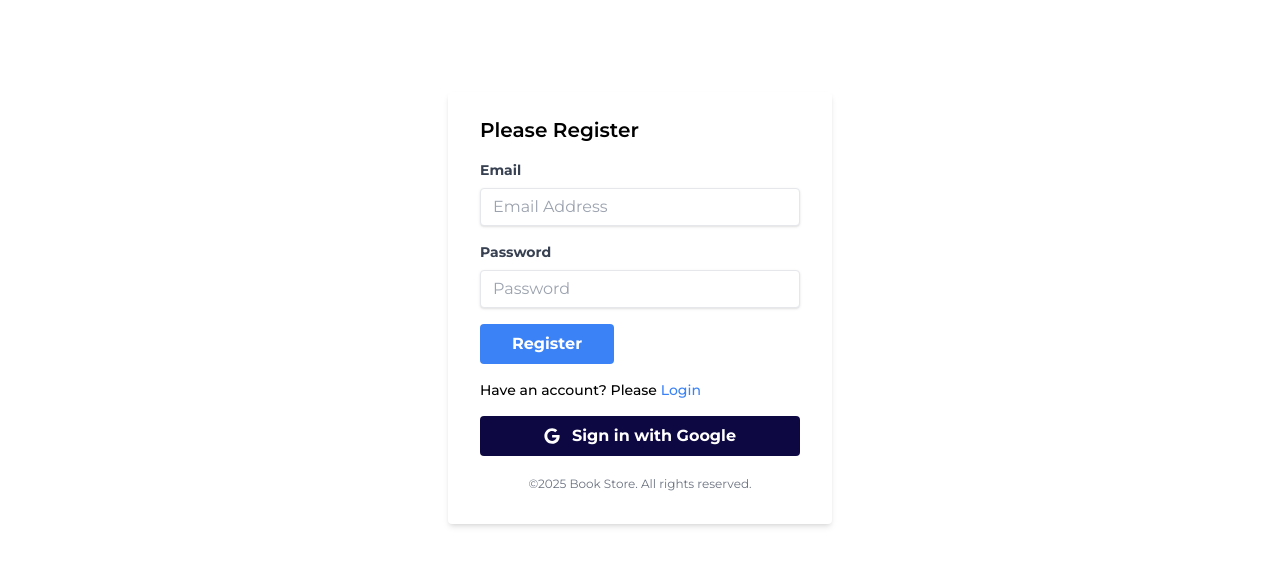
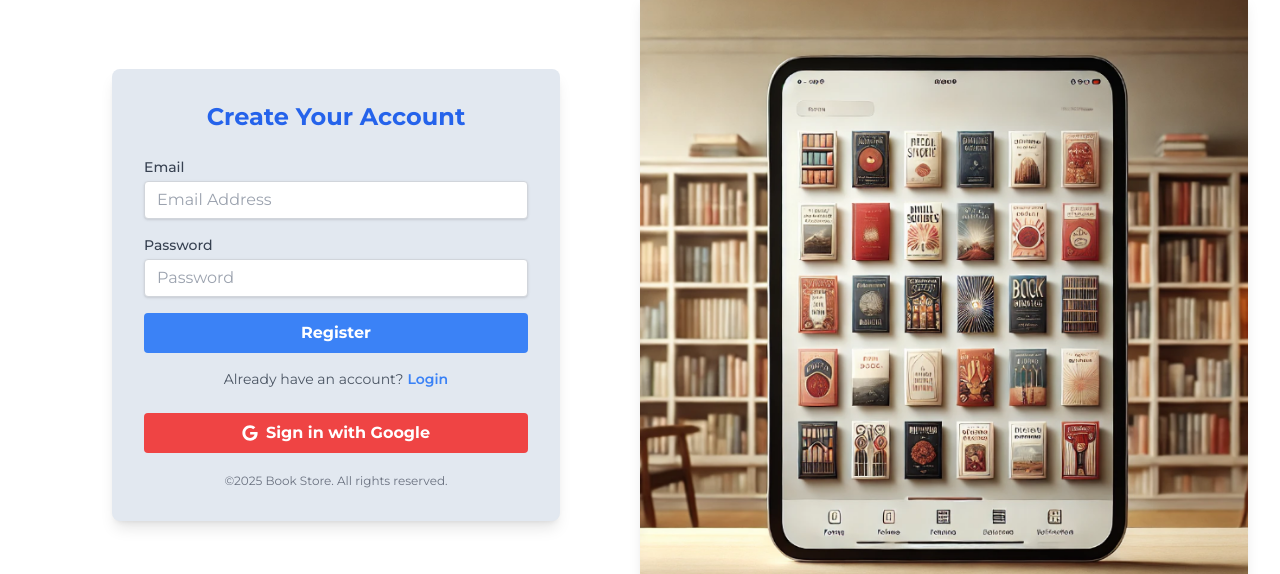
Before and after one commit to askhan963/BookShelfX, a React (Vite) app in the folder client/: page /register in a window 1280 px wide. Shown: the part 128-702 px from the top of the page. Built offline with nearby package versions, Linux system fonts and the light colour scheme; no server answers.

Commit message:
Adjusting Styles of Login,Register & Admin.

```diff
--- a/client/src/components/AdminLogin.jsx
+++ b/client/src/components/AdminLogin.jsx
@@ -1,6 +1,5 @@
 import React, { useState } from "react";
 import { useForm } from "react-hook-form";
-
 import axios from "axios";
 import getBaseUrl from "../utils/baseURL";
 import { useNavigate } from "react-router-dom";
@@ -13,11 +12,9 @@ const AdminLogin = () => {
     watch,
     formState: { errors },
   } = useForm();
-
   const navigate = useNavigate();
 
   const onSubmit = async (data) => {
-    // console.log(data)
     try {
       const response = await axios.post(
         `${getBaseUrl()}/api/auth/admin`,
@@ -29,16 +26,14 @@ const AdminLogin = () => {
         }
       );
       const auth = response.data;
-      //    console.log(auth)
       if (auth.token) {
         localStorage.setItem("token", auth.token);
         setTimeout(() => {
           localStorage.removeItem("token");
-          alert("Token has been expired!, Please login again.");
+          alert("Token has expired. Please login again.");
           navigate("/");
         }, 3600 * 1000);
       }
-
       alert("Admin Login successful!");
       navigate("/dashboard");
     } catch (error) {
@@ -46,15 +41,18 @@ const AdminLogin = () => {
       console.error(error);
     }
   };
+
   return (
-    <div className="h-screen flex justify-center items-center ">
-      <div className="w-full max-w-sm mx-auto bg-white shadow-md rounded px-8 pt-6 pb-8 mb-4">
-        <h2 className="text-xl font-semibold mb-4">Admin Dashboard Login </h2>
+    <div className="h-screen flex justify-center items-center bg-gray-100 p-4">
+      <div className="w-full max-w-md bg-slate-200 shadow-lg rounded-lg px-8 py-8">
+        <h2 className="text-2xl font-bold mb-6 text-center text-blue-600">
+          Admin Dashboard Login
+        </h2>
 
-        <form onSubmit={handleSubmit(onSubmit)}>
-          <div className="mb-4">
+        <form onSubmit={handleSubmit(onSubmit)} className="space-y-4">
+          <div>
             <label
-              className="block text-gray-700 text-sm font-bold mb-2"
+              className="block text-gray-700 text-sm font-medium mb-1"
               htmlFor="username"
             >
               Username
@@ -62,15 +60,15 @@ const AdminLogin = () => {
             <input
               {...register("username", { required: true })}
               type="text"
-              name="username"
               id="username"
-              placeholder="username"
-              className="shadow appearance-none border rounded w-full py-2 px-3 leading-tight focus:outline-none focus:shadow"
+              placeholder="Username"
+              className="shadow appearance-none border border-gray-300 rounded w-full py-2 px-3 text-gray-700 leading-tight focus:outline-none focus:ring-2 focus:ring-blue-500 focus:border-transparent"
             />
           </div>
-          <div className="mb-4">
+
+          <div>
             <label
-              className="block text-gray-700 text-sm font-bold mb-2"
+              className="block text-gray-700 text-sm font-medium mb-1"
               htmlFor="password"
             >
               Password
@@ -78,18 +76,19 @@ const AdminLogin = () => {
             <input
               {...register("password", { required: true })}
               type="password"
-              name="password"
               id="password"
               placeholder="Password"
-              className="shadow appearance-none border rounded w-full py-2 px-3 leading-tight focus:outline-none focus:shadow"
+              className="shadow appearance-none border border-gray-300 rounded w-full py-2 px-3 text-gray-700 leading-tight focus:outline-none focus:ring-2 focus:ring-blue-500 focus:border-transparent"
             />
           </div>
+
           {message && (
-            <p className="text-red-500 text-xs italic mb-3">{message}</p>
+            <p className="text-red-500 text-sm italic text-center">{message}</p>
           )}
-          <div className="w-full">
-            <button className="bg-blue-500 w-full hover:bg-blue-700 text-white font-bold py-2 px-8 rounded focus:outline-none">
-              Login{" "}
+
+          <div>
+            <button className="w-full bg-blue-500 hover:bg-blue-600 text-white font-bold py-2 px-4 rounded transition duration-200 focus:outline-none">
+              Login
             </button>
           </div>
         </form>
--- a/client/src/components/SignUp.jsx
+++ b/client/src/components/SignUp.jsx
@@ -1,88 +1,105 @@
-import React, { useState } from 'react'
-import { Link } from 'react-router-dom'
+import React, { useState } from 'react';
+import { Link, useNavigate } from 'react-router-dom';
 import { FaGoogle } from "react-icons/fa";
-import { useForm } from "react-hook-form"
+import { useForm } from "react-hook-form";
 import { useAuth } from '../context/AuthContext';
+import showCase from '../assets/showcase/showcase-2.png';
 
 const SignUp = () => {
     const [message, setMessage] = useState("");
-    const {registerUser, signInWithGoogle} = useAuth();
-    // console.log(registerUser)
+    const { registerUser, signInWithGoogle } = useAuth();
+    const navigate = useNavigate();
+
     const {
         register,
         handleSubmit,
         watch,
         formState: { errors },
-      } = useForm()
+    } = useForm();
 
-    //   register user
-
-      const onSubmit = async(data) => {
-        // console.log(data)
+    const onSubmit = async (data) => {
         try {
             await registerUser(data.email, data.password);
-            alert("User registered successfully!")
+            alert("User registered successfully!");
+            navigate("/");
         } catch (error) {
-           setMessage("Please provide a valid email and password")
-           console.error(error)
+            setMessage("Please provide a valid email and password");
+            console.error(error);
         }
-      }
+    };
 
-      const handleGoogleSignIn = async() => {
+    const handleGoogleSignIn = async () => {
         try {
             await signInWithGoogle();
             alert("Login successful!");
-            navigate("/")
+            navigate("/");
         } catch (error) {
-            alert("Google sign in failed!")
-            console.error(error)
+            alert("Google sign in failed!");
+            console.error(error);
         }
-      }
+    };
+
     return (
-    <div className='h-[calc(100vh-120px)] flex justify-center items-center '>
-    <div className='w-full max-w-sm mx-auto bg-white shadow-md rounded px-8 pt-6 pb-8 mb-4'>
-        <h2 className='text-xl font-semibold mb-4'>Please Register</h2>
+        <div className='h-auto flex flex-col md:flex-row justify-center items-center p-4'>
+            <div className='w-full md:w-1/2 max-w-md mx-auto bg-slate-200 shadow-lg rounded-lg p-8 mb-6 md:mb-0'>
+                <h2 className='text-2xl font-bold mb-6 text-center text-blue-600'>Create Your Account</h2>
 
-        <form onSubmit={handleSubmit(onSubmit)}>
-            <div className='mb-4'>
-                <label className='block text-gray-700 text-sm font-bold mb-2' htmlFor="email">Email</label>
+                <form onSubmit={handleSubmit(onSubmit)} className='space-y-4'>
+                    <div>
+                        <label className='block text-gray-700 text-sm font-medium mb-1' htmlFor="email">Email</label>
                         <input
                             {...register("email", { required: true })}
-                type="email" name="email" id="email" placeholder='Email Address'
-                className='shadow appearance-none border rounded w-full py-2 px-3 leading-tight focus:outline-none focus:shadow'
+                            type="email"
+                            id="email"
+                            placeholder='Email Address'
+                            className='shadow appearance-none border border-gray-300 rounded w-full py-2 px-3 text-gray-700 leading-tight focus:outline-none focus:ring-2 focus:ring-blue-500 focus:border-transparent'
                         />
                     </div>
-            <div className='mb-4'>
-                <label className='block text-gray-700 text-sm font-bold mb-2' htmlFor="password">Password</label>
+                    <div>
+                        <label className='block text-gray-700 text-sm font-medium mb-1' htmlFor="password">Password</label>
                         <input
                             {...register("password", { required: true })}
-                type="password" name="password" id="password" placeholder='Password'
-                className='shadow appearance-none border rounded w-full py-2 px-3 leading-tight focus:outline-none focus:shadow'
+                            type="password"
+                            id="password"
+                            placeholder='Password'
+                            className='shadow appearance-none border border-gray-300 rounded w-full py-2 px-3 text-gray-700 leading-tight focus:outline-none focus:ring-2 focus:ring-blue-500 focus:border-transparent'
                         />
                     </div>
                     {
-                message && <p className='text-red-500 text-xs italic mb-3'>{message}</p>
+                        message && <p className='text-red-500 text-sm italic'>{message}</p>
                     }
                     <div>
-                <button className='bg-blue-500 hover:bg-blue-700 text-white font-bold py-2 px-8 rounded focus:outline-none'>Register</button>
+                        <button className='w-full bg-blue-500 hover:bg-blue-700 text-white font-bold py-2 px-4 rounded focus:outline-none transition duration-200'>Register</button>
                     </div>
                 </form>
-        <p className='align-baseline font-medium mt-4 text-sm'>Have an account? Please <Link to="/login" className='text-blue-500 hover:text-blue-700'>Login</Link></p>
 
-        {/* google sign in */}
-        <div className='mt-4'>
+                <p className='text-center text-sm text-gray-600 mt-4'>
+                    Already have an account?
+                    <Link to="/login" className='text-blue-500 hover:text-blue-700 font-semibold ml-1'>Login</Link>
+                </p>
+
+                {/* Google Sign-In */}
+                <div className='mt-6'>
                     <button
                         onClick={handleGoogleSignIn}
-            className='w-full flex flex-wrap gap-1 items-center justify-center bg-secondary hover:bg-blue-700 text-white font-bold py-2 px-4 rounded focus:outline-none'>
-            <FaGoogle  className='mr-2'/>
+                        className='w-full flex items-center justify-center bg-red-500 hover:bg-red-600 text-white font-bold py-2 px-4 rounded transition duration-200 focus:outline-none'
+                    >
+                        <FaGoogle className='mr-2' />
                         Sign in with Google
                     </button>
                 </div>
 
                 <p className='mt-5 text-center text-gray-500 text-xs'>©2025 Book Store. All rights reserved.</p>
             </div>
+            <div className="hidden md:block w-1/2">
+                <img
+                    className='w-full h-auto object-cover transform transition duration-300 hover:scale-105 rounded-md shadow-lg'
+                    src={showCase}
+                    alt="Showcase"
+                />
             </div>
-  )
+        </div>
+    );
 }
 
-export default SignUp
+export default SignUp;
--- a/client/src/components/Singin.jsx
+++ b/client/src/components/Singin.jsx
@@ -1,78 +1,96 @@
-import React, { useState } from 'react'
-import { Link, useNavigate } from 'react-router-dom'
+import React, { useState } from 'react';
+import { Link, useNavigate } from 'react-router-dom';
 import { FaGoogle } from "react-icons/fa";
-import { useForm } from "react-hook-form"
+import { useForm } from "react-hook-form";
 import { useAuth } from '../context/AuthContext';
+import showCase from '../assets/showcase/showcase-1.png';
 
 const Signin = () => {
-    const [message, setMessage] = useState("")
-    const { loginUser, signInWithGoogle} = useAuth();
-    const navigate = useNavigate()
+    const [message, setMessage] = useState("");
+    const { loginUser, signInWithGoogle } = useAuth();
+    const navigate = useNavigate();
     const {
         register,
         handleSubmit,
         watch,
         formState: { errors },
-      } = useForm()
+      } = useForm();
 
     const onSubmit = async (data) => {
         try {
             await loginUser(data.email, data.password);
             alert("Login successful!");
-            navigate("/")
+            navigate("/");
         } catch (error) {
-            setMessage("Please provide a valid email and password")
-            console.error(error)
+            setMessage("Please provide a valid email and password");
+            console.error(error);
         }
-      }
+    };
 
     const handleGoogleSignIn = async () => {
         try {
             await signInWithGoogle();
             alert("Login successful!");
-            navigate("/")
+            navigate("/");
         } catch (error) {
-            alert("Google sign in failed!")
-            console.error(error)
+            alert("Google sign in failed!");
+            console.error(error);
         }
-      }
+    };
+
     return (
-    <div className='h-[calc(100vh-120px)] flex justify-center items-center '>
-        <div className='w-full max-w-sm mx-auto bg-white shadow-md rounded px-8 pt-6 pb-8 mb-4'>
-            <h2 className='text-xl font-semibold mb-4'>Please Login</h2>
+        <div className='h-auto flex justify-center items-center p-4'>
+            <div className="hidden md:block w-1/2">
+                <img
+                    className='w-full h-auto object-cover transform transition duration-300 hover:scale-105 rounded-md shadow-lg'
+                    src={showCase}
+                    alt="Showcase"
+                />
+            </div>
+            <div className='w-full lg:w-1/2 max-w-md mx-auto bg-slate-200 shadow-lg rounded-lg p-8'>
+                <h2 className='text-2xl font-bold mb-6 text-center text-blue-600'>Welcome Back!</h2>
 
-            <form onSubmit={handleSubmit(onSubmit)}>
-                <div className='mb-4'>
-                    <label className='block text-gray-700 text-sm font-bold mb-2' htmlFor="email">Email</label>
+                <form onSubmit={handleSubmit(onSubmit)} className='space-y-4'>
+                    <div>
+                        <label className='block text-gray-700 text-sm font-medium mb-1' htmlFor="email">Email</label>
                         <input
                             {...register("email", { required: true })}
-                    type="email" name="email" id="email" placeholder='Email Address'
-                    className='shadow appearance-none border rounded w-full py-2 px-3 leading-tight focus:outline-none focus:shadow'
+                            type="email"
+                            id="email"
+                            placeholder='Email Address'
+                            className='shadow appearance-none border border-gray-300 rounded w-full py-2 px-3 text-gray-700 leading-tight focus:outline-none focus:ring-2 focus:ring-blue-500 focus:border-transparent'
                         />
                     </div>
-                <div className='mb-4'>
-                    <label className='block text-gray-700 text-sm font-bold mb-2' htmlFor="password">Password</label>
+                    <div>
+                        <label className='block text-gray-700 text-sm font-medium mb-1' htmlFor="password">Password</label>
                         <input
                             {...register("password", { required: true })}
-                    type="password" name="password" id="password" placeholder='Password'
-                    className='shadow appearance-none border rounded w-full py-2 px-3 leading-tight focus:outline-none focus:shadow'
+                            type="password"
+                            id="password"
+                            placeholder='Password'
+                            className='shadow appearance-none border border-gray-300 rounded w-full py-2 px-3 text-gray-700 leading-tight focus:outline-none focus:ring-2 focus:ring-blue-500 focus:border-transparent'
                         />
                     </div>
                     {
-                    message && <p className='text-red-500 text-xs italic mb-3'>{message}</p>
+                        message && <p className='text-red-500 text-sm italic'>{message}</p>
                     }
                     <div>
-                    <button className='bg-blue-500 hover:bg-blue-700 text-white font-bold py-2 px-8 rounded focus:outline-none'>Login </button>
+                        <button className='w-full bg-blue-500 hover:bg-blue-700 text-white font-bold py-2 px-4 rounded focus:outline-none transition duration-200'>Login</button>
                     </div>
                 </form>
-            <p className='align-baseline font-medium mt-4 text-sm'>Haven't an account? Please <Link to="/register" className='text-blue-500 hover:text-blue-700'>Register</Link></p>
 
-            {/* google sign in */}
-            <div className='mt-4'>
+                <p className='text-center text-sm text-gray-600 mt-4'>
+                    Haven't an account?
+                    <Link to="/register" className='text-blue-500 hover:text-blue-700 font-semibold ml-1'>Register</Link>
+                </p>
+
+                {/* Google Sign In */}
+                <div className='mt-6'>
                     <button
                         onClick={handleGoogleSignIn}
-                className='w-full flex flex-wrap gap-1 items-center justify-center bg-secondary hover:bg-blue-700 text-white font-bold py-2 px-4 rounded focus:outline-none'>
-                <FaGoogle  className='mr-2'/>
+                        className='w-full flex items-center justify-center bg-red-500 hover:bg-red-600 text-white font-bold py-2 px-4 rounded transition duration-200 focus:outline-none'
+                    >
+                        <FaGoogle className='mr-2' />
                         Sign in with Google
                     </button>
                 </div>
@@ -80,7 +98,7 @@ const Signin = () => {
                 <p className='mt-5 text-center text-gray-500 text-xs'>©2025 Book Store. All rights reserved.</p>
             </div>
         </div>
-  )
+    );
 }
 
-export default Signin
+export default Signin;
```
Also changed, not shown: client/src/assets/showcase/showcase-1.png (added), client/src/assets/showcase/showcase-2.png (added). Lines whose indentation alone changed are shown as unchanged.
